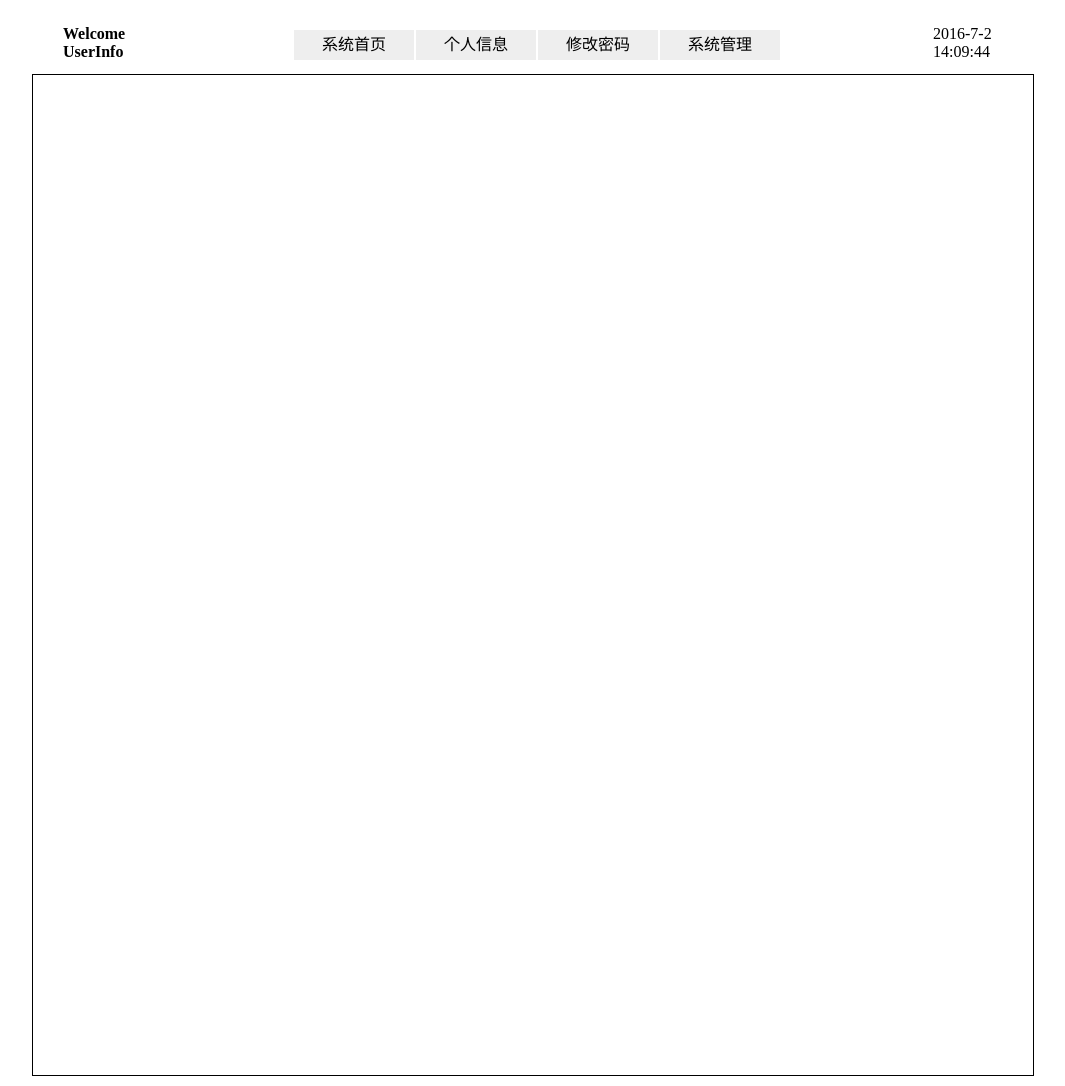
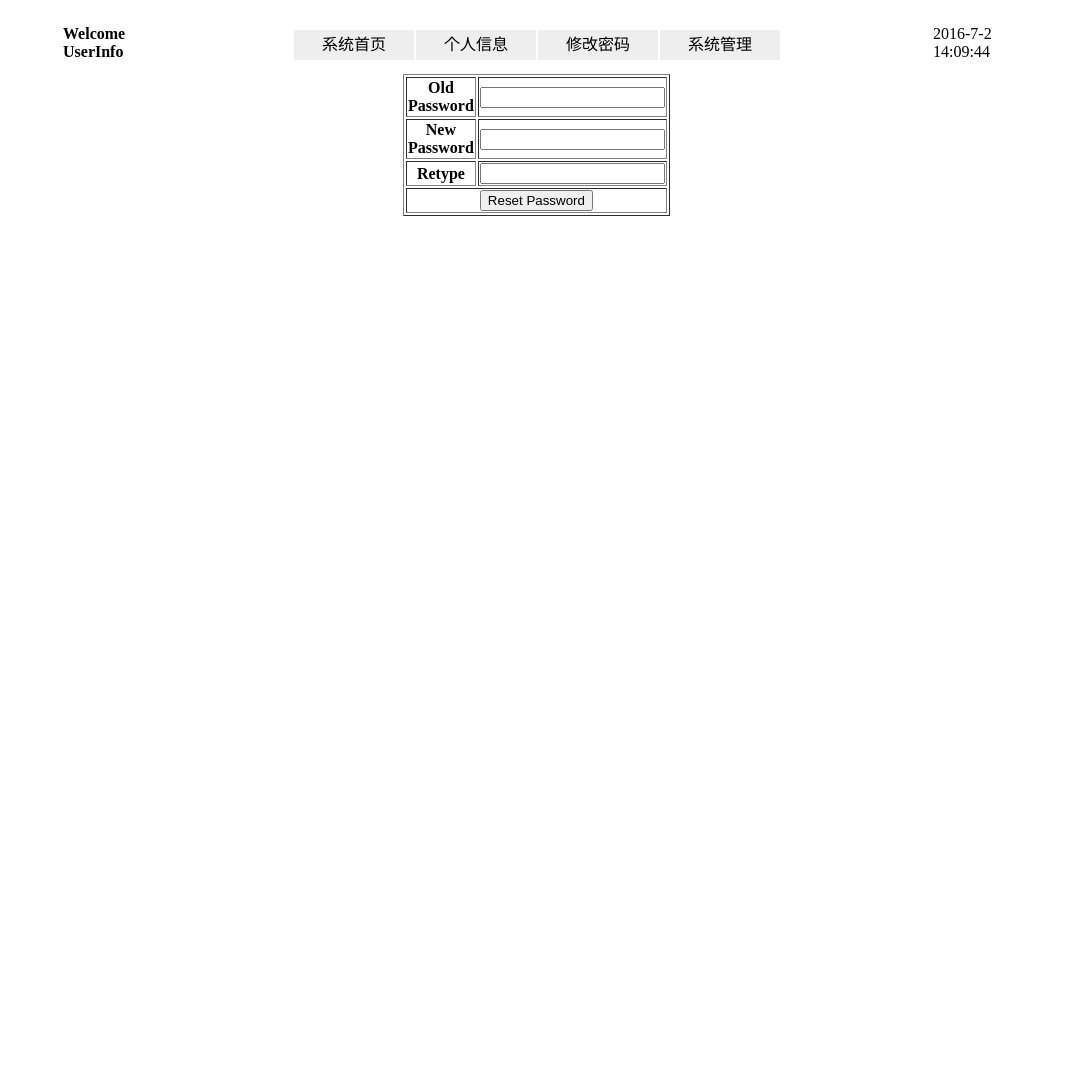
Before and after one commit to Nightwingky/MemberManagementSystem_PHP, a PHP site: page /demo/pwd.php in a window 1280 px wide. Shown: the whole page, without its empty margins (107-1172 px from the left). After the commit the page ends 216 px from the top, so only its background shows below. Run offline with PHP 8.4, Linux system fonts and the light colour scheme; the visitor is signed in with stand-in values (Sample User, id 1).

Commit message:
完成了修改密码功能

```diff
--- a/demo/pwd.php
+++ b/demo/pwd.php
@@ -91,9 +91,8 @@
 		.container
 		{
 			margin:10px auto;
-			border:1px solid black;
-			width:1000px;
-			height:1000px;
+			width:260px;
+			height:auto;
 		}
 	</style>
 
@@ -154,8 +153,31 @@
 	</div>
 </div>
 
-<div class = "container">
-</div>
+<form
+	action = "rePwd.php"
+	method = "post">
+	<div class = "container">
+		<table border = "1">
+			<tr>
+				<th>Old Password</th>
+				<td><input type = "password" name = "oldPwd"/></td>
+			</tr>
+			<tr>
+				<th>New Password</th>
+				<td><input type = "password" name = "newPwd1"/></td>
+			</tr>
+			<tr>
+				<th>Retype</th>
+				<td><input type = "password" name = "newPwd2"/></td>
+			</tr>
+			<tr>
+				<td colspan = "2" align = "center">
+					<input type = "submit" value = "Reset Password" name = "submit">
+				</td>
+			</tr>
+		</table>
+	</div>
+</form>
 
 </body>
 </html>
```
Also changed, not shown: demo/rePwd.php (added, +56 -0 lines).
